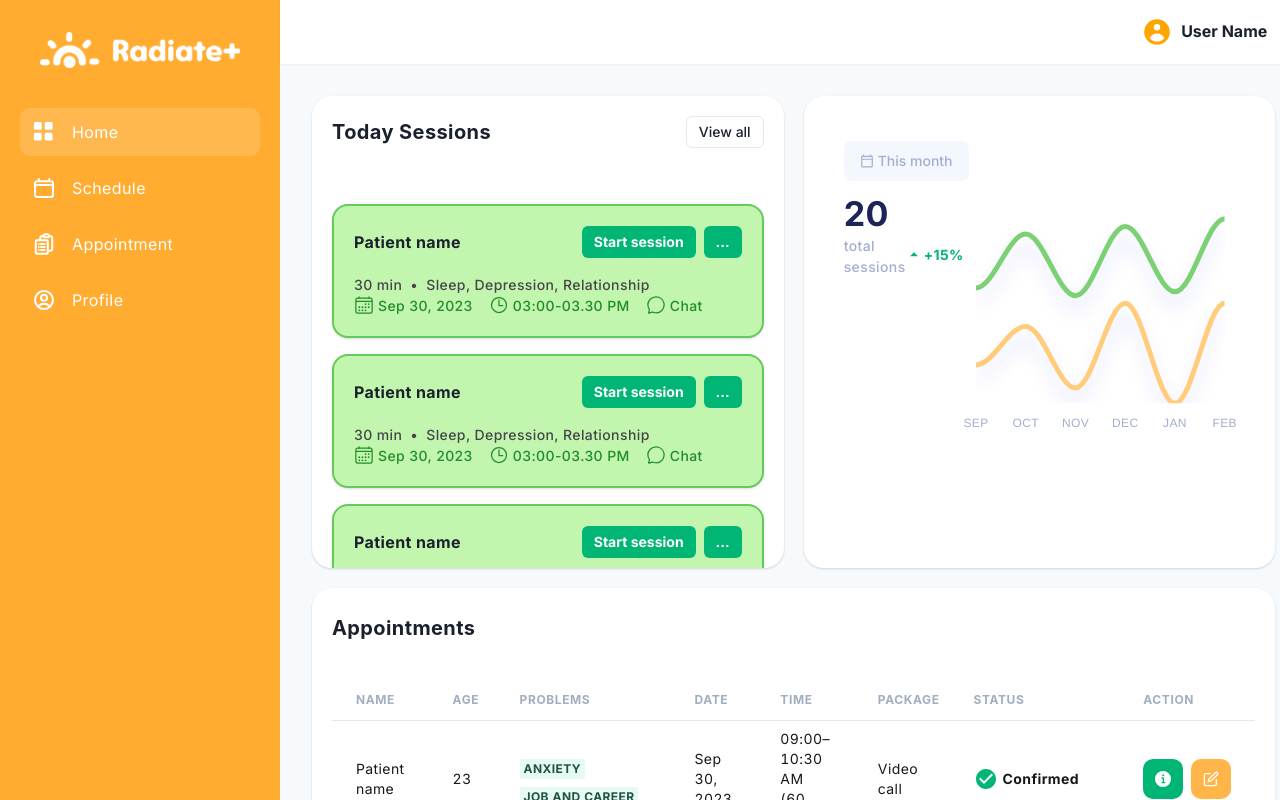
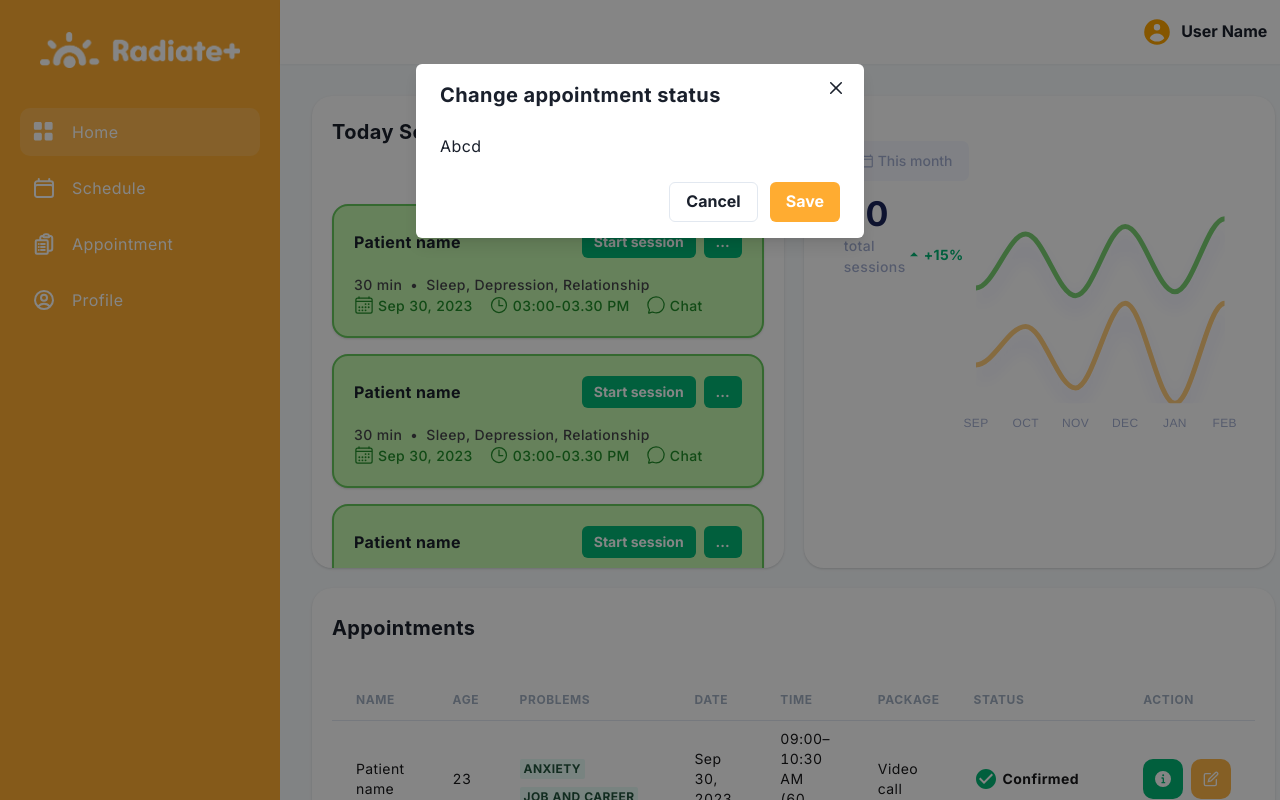
Before and after one commit to Radiate-Mental-Health-App/front-end, a React (Vite) app: page /p in a window 1280 px wide. Both pictures are taken after a click on the button 1211 px from the left and 779 px from the top of the page. Shown: the top 800 px of the page. Built offline with nearby package versions, Linux system fonts and the light colour scheme.

Commit message:
Add modal in appointment table

```diff
--- a/src/pages/psychologist/dataTables/components/AppointmentsTable.jsx
+++ b/src/pages/psychologist/dataTables/components/AppointmentsTable.jsx
@@ -16,6 +16,15 @@ import {
   IconButton,
   HStack,
   Badge,
+  Modal,
+  ModalOverlay,
+  ModalContent,
+  ModalHeader,
+  ModalCloseButton,
+  ModalBody,
+  ModalFooter,
+  Button,
+  useDisclosure,
 } from "@chakra-ui/react";
 import { useMemo } from "react";
 
@@ -60,6 +69,7 @@ export default function ColumnsTable(props) {
 
   const textColor = useColorModeValue("black.500", "white");
   const borderColor = useColorModeValue("gray.200", "whiteAlpha.100");
+  const { isOpen, onOpen, onClose } = useDisclosure();
   return (
     <Card
       padding="8px"
@@ -185,6 +195,7 @@ export default function ColumnsTable(props) {
                           />
                         </Link>
                         <IconButton
+                          onClick={onOpen}
                           colorScheme="orange"
                           aria-label="Search database"
                           borderRadius="10px"
@@ -212,6 +223,22 @@ export default function ColumnsTable(props) {
           })}
         </Tbody>
       </Table>
+      <Modal isOpen={isOpen} onClose={onClose}>
+        <ModalOverlay />
+        <ModalContent>
+          <ModalHeader>Change appointment status</ModalHeader>
+          <ModalCloseButton />
+          <ModalBody>
+            Abcd
+          </ModalBody>
+          <ModalFooter>
+            <Button variant="outline" mr={3} onClick={onClose}>
+              Cancel
+            </Button>
+            <Button colorScheme="brand">Save</Button>
+          </ModalFooter>
+        </ModalContent>
+      </Modal>
       </CardBody>
     </Card>
   );
```
